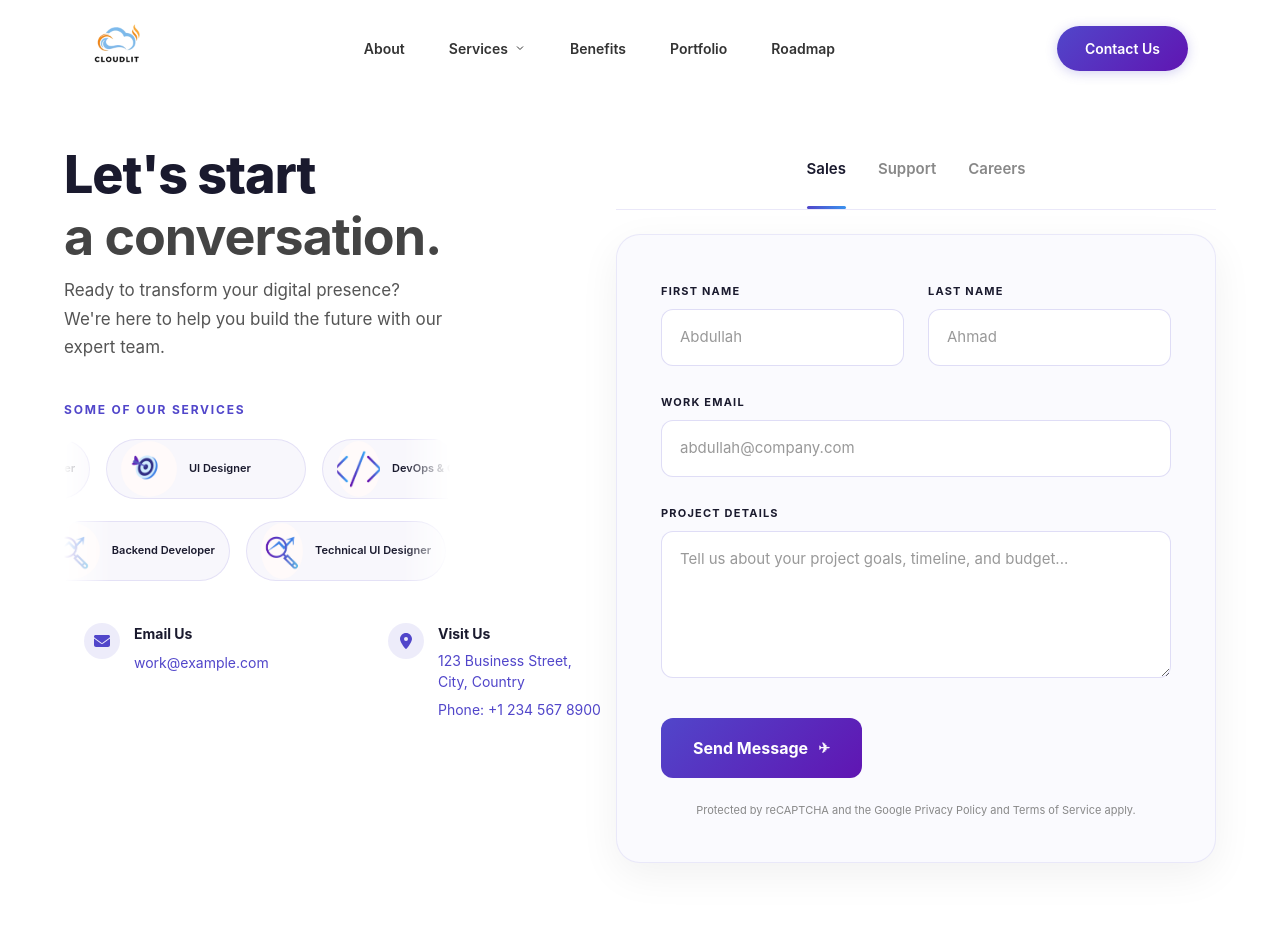
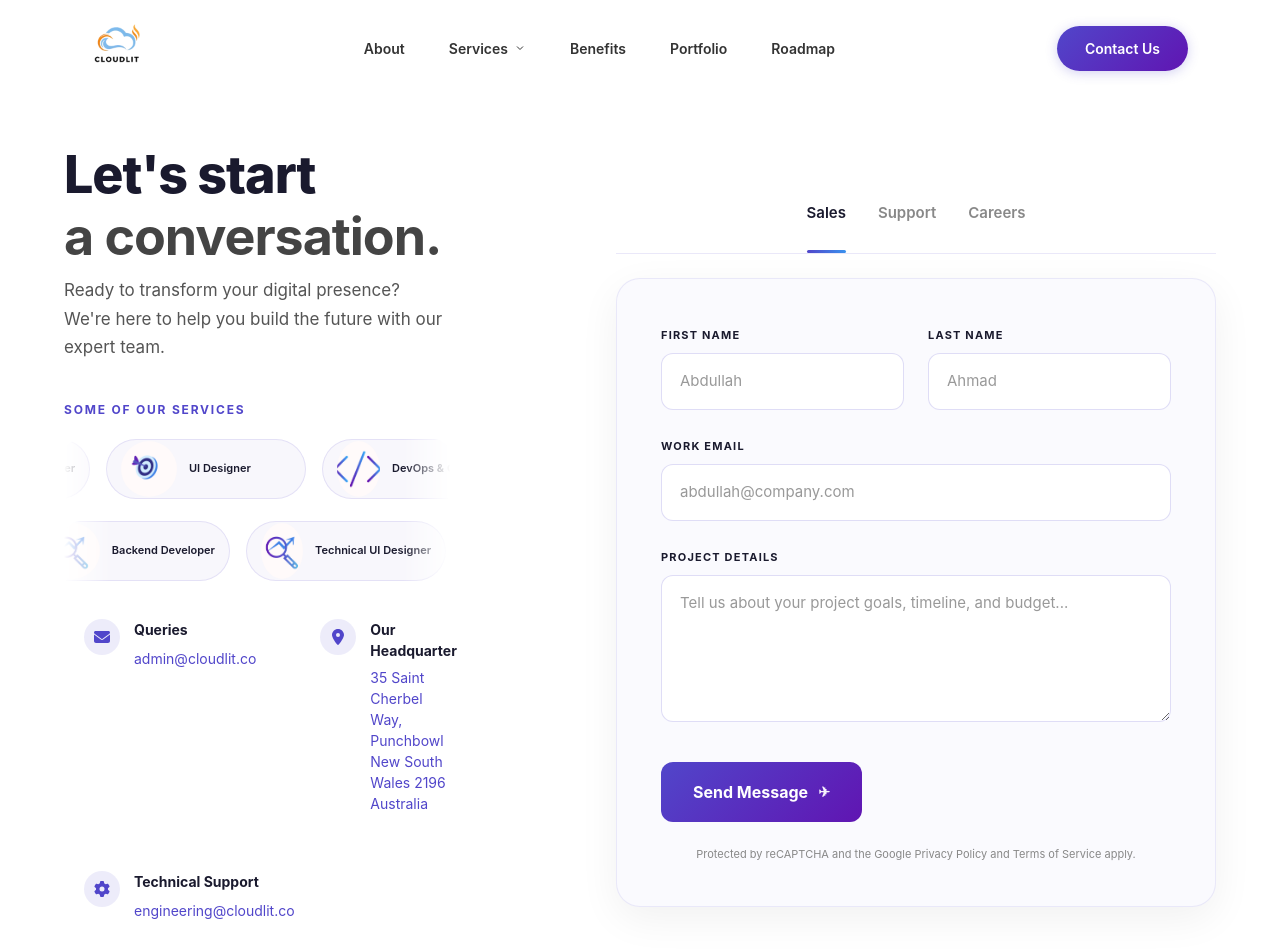
Before and after one commit to msufiyanpatel/cloudlitdemo, a React (Create React App) app: page /contact in a window 1280 px wide. Shown: the top 952 px of the page. Built offline with nearby package versions, Linux system fonts and the light colour scheme.

Commit message:
contact changes

```diff
--- a/public/index.html
+++ b/public/index.html
@@ -2,7 +2,7 @@
 <html lang="en">
   <head>
     <meta charset="utf-8" />
-    <link rel="icon" href="%PUBLIC_URL%/white2.png" />
+    <link rel="icon" href="%PUBLIC_URL%/CloudLit.png" />
     <meta name="viewport" content="width=device-width, initial-scale=1" />
     <meta name="theme-color" content="#000000" />
     <meta
--- a/src/styles/ChatForm.module.css
+++ b/src/styles/ChatForm.module.css
@@ -163,28 +163,30 @@
   white-space: nowrap;
 }
 
-/* Contact info: side-by-side square boxes (Email Us | Visit Us) */
+/* Contact info: Queries and Our Headquarter side by side */
 .contactInfo {
   display: grid;
   grid-template-columns: 1fr 1fr;
   gap: 24px;
   margin-top: 0;
+  width: 100%;
 }
 
 .contactItem {
   display: flex;
   align-items: flex-start;
   gap: 14px;
-  padding: 20px;
-  min-height: 140px;
-  aspect-ratio: 2;
+  padding: 16px 20px;
+  min-height: auto;
 
 
 
 
 }
 
-
+.contactItemFull {
+  grid-column: 1 / -1;
+}
 
 .contactIconWrap {
   width: 36px;
--- a/src/views/ChatForm.jsx
+++ b/src/views/ChatForm.jsx
@@ -1,7 +1,7 @@
 import React, { useEffect, useRef, useState } from "react";
 import styles from "../styles/ChatForm.module.css";
 import { FontAwesomeIcon } from "@fortawesome/react-fontawesome";
-import { faEnvelope, faLocationDot } from "@fortawesome/free-solid-svg-icons";
+import { faEnvelope, faLocationDot, faGear } from "@fortawesome/free-solid-svg-icons";
 import avatar1 from "../assets/icons/1.png";
 import avatar2 from "../assets/icons/2.png";
 import avatar3 from "../assets/icons/3.png";
@@ -149,24 +149,34 @@ const ChatForm = () => {
                 </span>
               </div>
               <div>
-                <p className={styles.contactLabel}>Email Us</p>
-                <a href="mailto:work@example.com" className={styles.contactValue}>
-                  work@example.com
+                <p className={styles.contactLabel}>Queries</p>
+                <a href="mailto:admin@cloudlit.co" className={styles.contactValue}>
+                  admin@cloudlit.co
                 </a>
               </div>
             </div>
             <div className={styles.contactItem}>
               <div className={styles.contactIconWrap}>
-              <span className={styles.contactIcon}><FontAwesomeIcon icon={faLocationDot} /></span>
+                <span className={styles.contactIcon}><FontAwesomeIcon icon={faLocationDot} /></span>
               </div>
               <div>
-                <p className={styles.contactLabel}>Visit Us</p>
+                <p className={styles.contactLabel}>Our Headquarter</p>
                 <p className={styles.contactValue}>
-                  123 Business Street,
+                  35 Saint Cherbel Way,
                   <br />
-                  City, Country
+                  Punchbowl New South Wales 2196 Australia
                 </p>
-                <p className={styles.contactPhone}>Phone: +1 234 567 8900</p>
+              </div>
+            </div>
+            <div className={`${styles.contactItem} ${styles.contactItemFull}`}>
+              <div className={styles.contactIconWrap}>
+                <span className={styles.contactIcon}><FontAwesomeIcon icon={faGear} /></span>
+              </div>
+              <div>
+                <p className={styles.contactLabel}>Technical Support</p>
+                <a href="mailto:engineering@cloudlit.co" className={styles.contactValue}>
+                  engineering@cloudlit.co
+                </a>
               </div>
             </div>
           </div>
```
